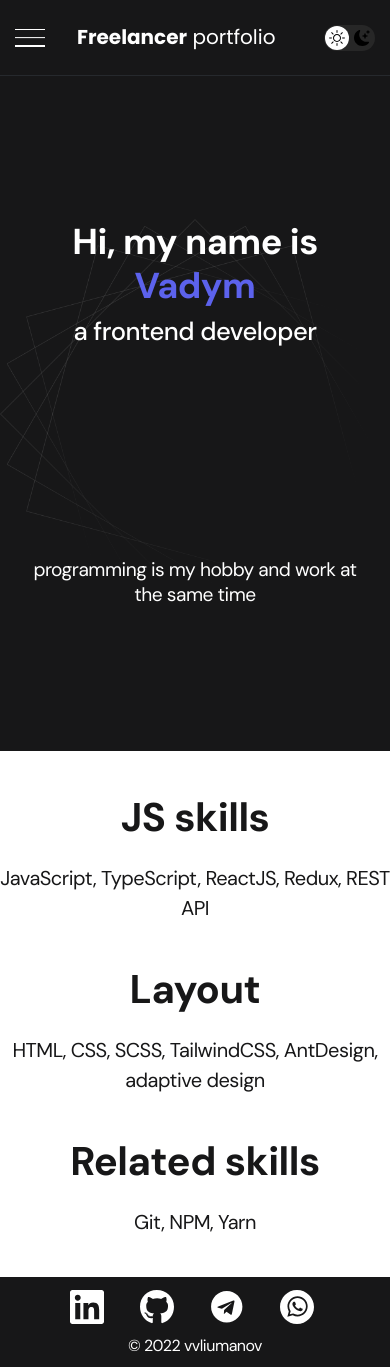
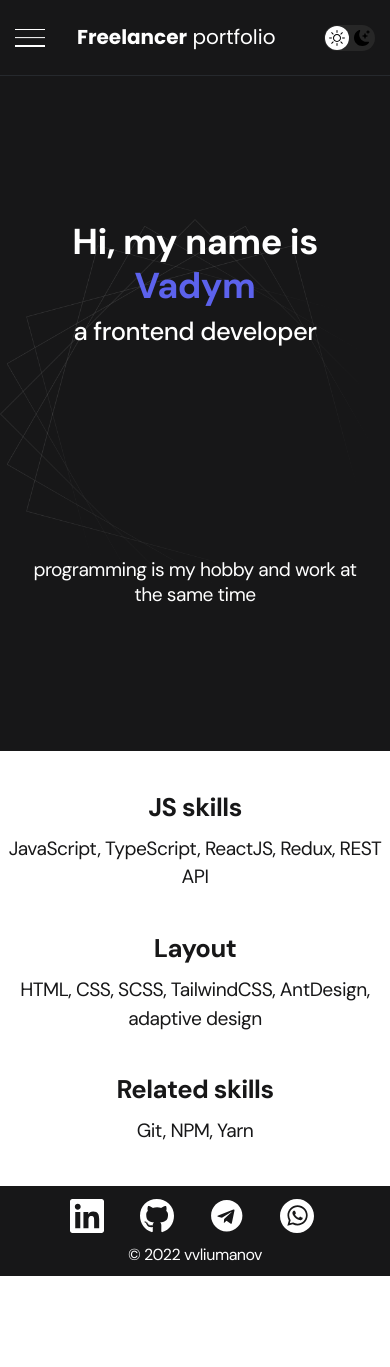
Before and after one commit to Vadym-Liumanov/freelancer-portfolio-react, a React (Create React App) app: page /#/ in a window 390 px wide. After the commit the page ends 1276 px from the top, so only its background shows below. Built offline with nearby package versions, Linux system fonts and the light colour scheme.

Commit message:
Adaptive design for Home page was completed

```diff
--- a/src/components/skillsCard/SkillsCard.jsx
+++ b/src/components/skillsCard/SkillsCard.jsx
@@ -1,10 +1,12 @@
 import React from "react"
+
+import './styles.css'
 
 const SkillsCard = ({ title, description }) => {
   return (
-    <li className="skills__item">
-      <h2 className="title-2">{title}</h2>
-      <p>{description}</p>
+    <li className="skills__item skills-item">
+      <h2 className="skills-item__title">{title}</h2>
+      <p className="skills-item__description">{description}</p>
     </li>
   )
 }
--- /dev/null
+++ b/src/components/skillsCard/styles.css
@@ -0,0 +1,37 @@
+/* SkillsCard */
+
+.skills-item__title {
+	font-size: 2em;
+	font-weight: 700;
+	line-height: 1.3;
+	margin-bottom: 0.4em;
+}
+
+.skills-item__description {
+	font-size: 1.4em;
+	line-height: 1.5;
+}
+
+.skills__item p+p {
+	margin-top: 0.2em;
+}
+
+@media (max-width: 767px) {
+	.skills-item__title {
+		font-size: 1.8em;
+	}
+
+	.skills-item__description {
+		font-size: 1.3em;
+	}
+}
+
+@media (max-width: 575px) {
+	.skills-item__title {
+		font-size: 1.6em;
+	}
+
+	.skills-item__description {
+		font-size: 1.2em;
+	}
+}
--- a/src/css/main.css
+++ b/src/css/main.css
@@ -105,13 +105,7 @@ body._blocked {
 	text-align: center;
 }
 
-.title-2 {
-	margin-bottom: 20px;
 
-	font-size: 40px;
-	font-weight: 700;
-	line-height: 1.3;
-}
 
 
 
@@ -124,31 +118,3 @@ body._blocked {
 	column-gap: 30px;
 	row-gap: 30px;
 }
-
-/* Skills list */
-
-.skills__list {
-	max-width: 570px;
-	margin: 0 auto;
-	padding: 40px 0;
-
-	display: flex;
-	flex-direction: column;
-	align-items: center;
-	row-gap: 40px;
-
-	text-align: center;
-}
-
-.skills__list a {
-	color: var(--accent);
-}
-
-.skills__item {
-	font-size: 20px;
-	line-height: 1.5;
-}
-
-.skills__item p + p {
-	margin-top: 0.5em;
-}
--- a/src/pages/home/Home.jsx
+++ b/src/pages/home/Home.jsx
@@ -4,6 +4,7 @@ import HeadBlock from "../../components/HeadBlock/HeadBlock"
 import SkillsCard from "../../components/skillsCard/SkillsCard"
 
 import { skillsList } from "../../helpers/skillsList"
+import './styles.css'
 
 const Home = () => {
 
--- /dev/null
+++ b/src/pages/home/styles.css
@@ -0,0 +1,16 @@
+/* Home */
+
+/* Skills */
+
+.skills__list {
+	max-width: 570px;
+	margin: 0 auto;
+	padding: 40px 0;
+
+	display: flex;
+	flex-direction: column;
+	align-items: center;
+	row-gap: 40px;
+
+	text-align: center;
+}
```
